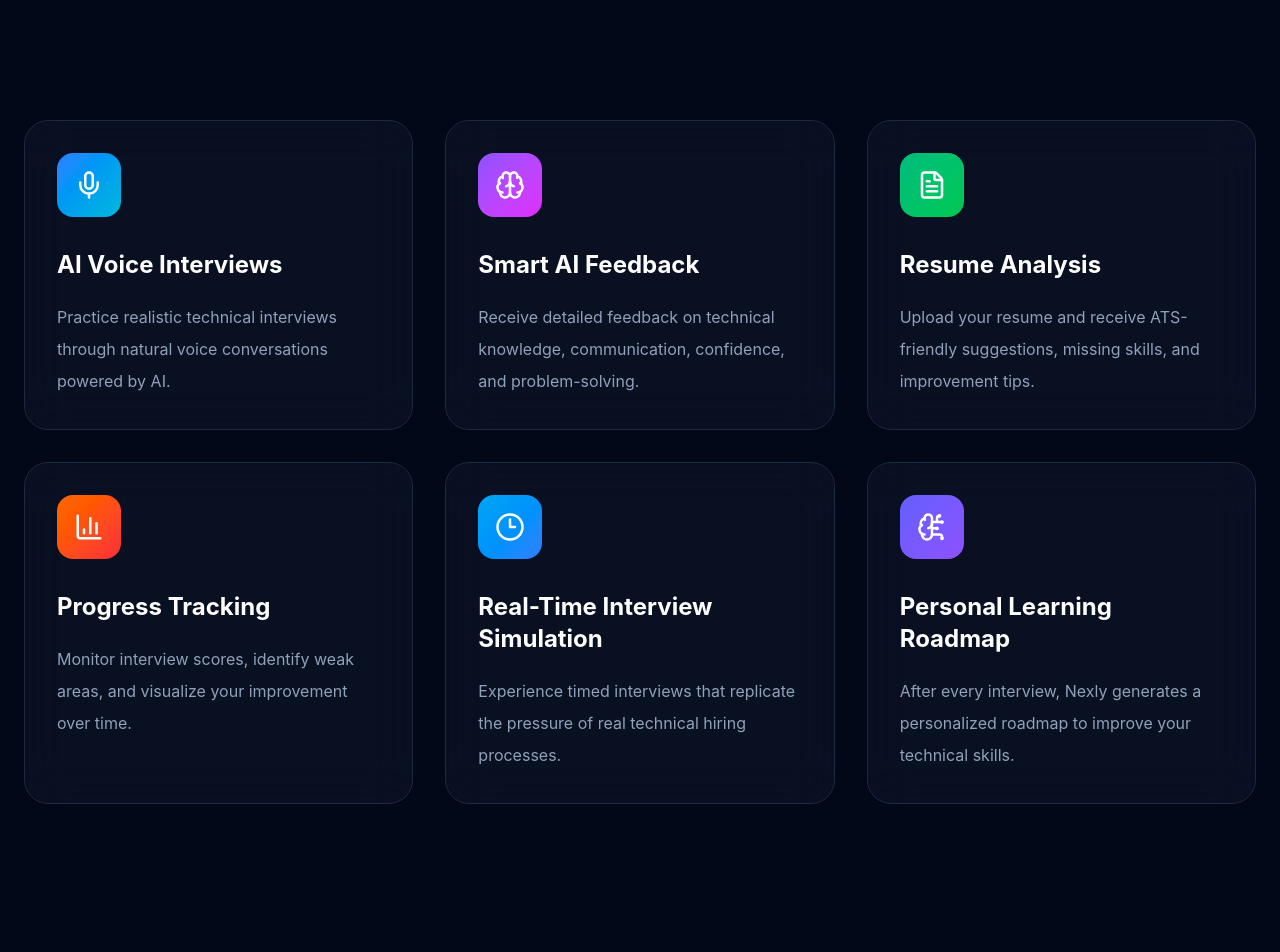
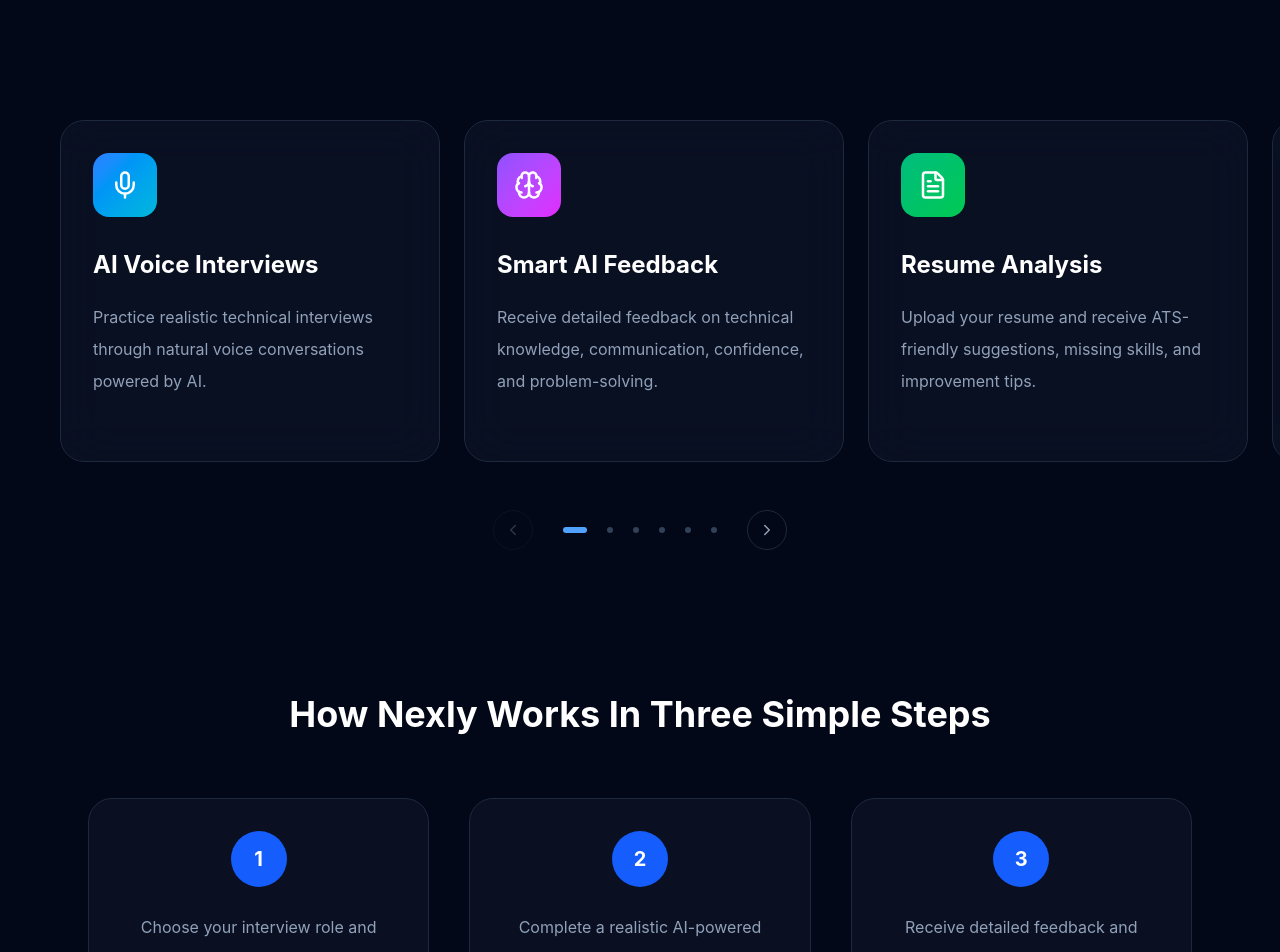
Before and after one commit to luqman-abubakri/aegis, a Next.js app: page / in a window 1280 px wide. Shown: the part 1320-2272 px from the top of the page. Built offline with nearby package versions, Linux system fonts and the light colour scheme; no server answers.

Commit message:
added some sleek animations

```diff
--- a/app/globals.css
+++ b/app/globals.css
@@ -36,3 +36,7 @@
   background: var(--primary);
   color: white;
 }
+
+.scrollbar-none::-webkit-scrollbar {
+  display: none;
+}
--- a/components/About.tsx
+++ b/components/About.tsx
@@ -1,5 +1,6 @@
 "use client";
 
+import { useRef, useState, useEffect, useCallback } from "react";
 import { motion } from "framer-motion";
 import {
   Mic,
@@ -9,6 +10,8 @@
   Clock3,
   BrainCircuit,
   ArrowRight,
+  ChevronLeft,
+  ChevronRight,
 } from "lucide-react";
 import Link from "next/link";
 import { useAuth } from "@/contexts/AuthProvider";
@@ -58,6 +61,153 @@
   },
 ];
 
+const steps = [
+  "Choose your interview role and difficulty.",
+  "Complete a realistic AI-powered interview.",
+  "Receive detailed feedback and improve.",
+];
+
+const FeatureCarousel = () => {
+  const trackRef = useRef<HTMLDivElement>(null);
+  const [activeIndex, setActiveIndex] = useState(0);
+
+  const scrollToIndex = useCallback((index: number) => {
+    const track = trackRef.current;
+    if (!track) return;
+    const card = track.children[index] as HTMLElement | undefined;
+    if (!card) return;
+    track.scrollTo({ left: card.offsetLeft - track.offsetLeft, behavior: "smooth" });
+  }, []);
+
+  const handlePrev = () => scrollToIndex(Math.max(activeIndex - 1, 0));
+  const handleNext = () => scrollToIndex(Math.min(activeIndex + 1, features.length - 1));
+
+  useEffect(() => {
+    const track = trackRef.current;
+    if (!track) return;
+
+    let frame: number;
+    const onScroll = () => {
+      cancelAnimationFrame(frame);
+      frame = requestAnimationFrame(() => {
+        const cards = Array.from(track.children) as HTMLElement[];
+        const trackCenter = track.scrollLeft + track.offsetWidth / 2;
+        let closest = 0;
+        let closestDist = Infinity;
+        cards.forEach((card, i) => {
+          const cardCenter = card.offsetLeft + card.offsetWidth / 2;
+          const dist = Math.abs(cardCenter - trackCenter);
+          if (dist < closestDist) {
+            closestDist = dist;
+            closest = i;
+          }
+        });
+        setActiveIndex(closest);
+      });
+    };
+
+    track.addEventListener("scroll", onScroll, { passive: true });
+    return () => {
+      track.removeEventListener("scroll", onScroll);
+      cancelAnimationFrame(frame);
+    };
+  }, []);
+
+  return (
+    <div className="relative">
+      <div
+        ref={trackRef}
+        className="scrollbar-none flex gap-6 overflow-x-auto scroll-smooth px-6 pb-4 [scroll-snap-type:x_mandatory] sm:px-[calc((100%-380px)/2)] xl:px-[calc((100%-1160px)/2)]"
+        style={{ scrollbarWidth: "none" }}
+      >
+        {features.map((feature, index) => {
+          const Icon = feature.icon;
+          return (
+            <motion.div
+              key={feature.title}
+              initial={{ opacity: 0, y: 20 }}
+              whileInView={{ opacity: 1, y: 0 }}
+              transition={{ delay: index * 0.06, duration: 0.5 }}
+              viewport={{ once: true, amount: 0.4 }}
+              className="w-[300px] flex-none rounded-3xl border border-slate-800 bg-slate-900/60 p-8 backdrop-blur-xl sm:w-[380px]"
+              style={{ scrollSnapAlign: "center" }}
+            >
+              <div
+                className={`mb-8 flex h-16 w-16 items-center justify-center rounded-2xl bg-gradient-to-br ${feature.color}`}
+              >
+                <Icon size={30} />
+              </div>
+
+              <h2 className="text-2xl font-bold">{feature.title}</h2>
+
+              <p className="mt-5 leading-8 text-slate-400">
+                {feature.description}
+              </p>
+            </motion.div>
+          );
+        })}
+      </div>
+
+      {/* Controls */}
+      <div className="mt-8 flex items-center justify-center gap-6">
+        <button
+          type="button"
+          onClick={handlePrev}
+          disabled={activeIndex === 0}
+          aria-label="Previous feature"
+          className="flex h-10 w-10 items-center justify-center rounded-full border border-slate-800 text-slate-400 transition-colors hover:border-blue-500/40 hover:text-white disabled:opacity-30 disabled:hover:border-slate-800 disabled:hover:text-slate-400"
+        >
+          <ChevronLeft size={18} />
+        </button>
+
+        <div className="flex items-center gap-2">
+          {features.map((feature, i) => (
+            <button
+              key={feature.title}
+              type="button"
+              onClick={() => scrollToIndex(i)}
+              aria-label={`Go to ${feature.title}`}
+              className="p-1.5"
+            >
+              <span
+                className={`block h-1.5 rounded-full transition-all duration-300 ${
+                  i === activeIndex ? "w-6 bg-blue-400" : "w-1.5 bg-slate-700"
+                }`}
+              />
+            </button>
+          ))}
+        </div>
+
+        <button
+          type="button"
+          onClick={handleNext}
+          disabled={activeIndex === features.length - 1}
+          aria-label="Next feature"
+          className="flex h-10 w-10 items-center justify-center rounded-full border border-slate-800 text-slate-400 transition-colors hover:border-blue-500/40 hover:text-white disabled:opacity-30 disabled:hover:border-slate-800 disabled:hover:text-slate-400"
+        >
+          <ChevronRight size={18} />
+        </button>
+      </div>
+    </div>
+  );
+};
+
+const stepContainerVariants = {
+  hidden: {},
+  visible: {
+    transition: { staggerChildren: 0.18 },
+  },
+};
+
+const stepItemVariants = {
+  hidden: { opacity: 0, y: 28 },
+  visible: {
+    opacity: 1,
+    y: 0,
+    transition: { duration: 0.6, ease: [0.16, 1, 0.3, 1] as const },
+  },
+};
+
 export default function FeaturesPage() {
   const { user } = useAuth();
   const ctaHref = user ? "/interview" : "/sign-up";
@@ -90,53 +240,28 @@
         </motion.p>
       </section>
 
-      {/* Features */}
-      <section className="mx-auto mt-28 grid max-w-7xl gap-8 px-6 md:grid-cols-2 xl:grid-cols-3">
-        {features.map((feature, index) => {
-          const Icon = feature.icon;
-
-          return (
-            <motion.div
-              key={feature.title}
-              initial={{ opacity: 0, y: 35 }}
-              whileInView={{ opacity: 1, y: 0 }}
-              transition={{
-                delay: index * 0.08,
-              }}
-              viewport={{ once: true }}
-              whileHover={{
-                y: -8,
-              }}
-              className="group rounded-3xl border border-slate-800 bg-slate-900/60 p-8 backdrop-blur-xl transition-all duration-300 hover:border-blue-500/40"
-            >
-              <div
-                className={`mb-8 flex h-16 w-16 items-center justify-center rounded-2xl bg-gradient-to-br ${feature.color}`}
-              >
-                <Icon size={30} />
-              </div>
-
-              <h2 className="text-2xl font-bold">{feature.title}</h2>
-
-              <p className="mt-5 leading-8 text-slate-400">
-                {feature.description}
-              </p>
-            </motion.div>
-          );
-        })}
+      {/* Features carousel */}
+      <section className="mt-28">
+        <FeatureCarousel />
       </section>
 
       {/* How It Works */}
-      <section className="mx-auto mt-36 max-w-6xl px-6 text-center">
-        <h2 className="text-4xl font-bold">How Nexly Works In Three Simple Steps</h2>
+      <motion.section
+        initial="hidden"
+        whileInView="visible"
+        viewport={{ once: true, amount: 0.3 }}
+        variants={stepContainerVariants}
+        className="mx-auto mt-36 max-w-6xl px-6 text-center"
+      >
+        <motion.h2 variants={stepItemVariants} className="text-4xl font-bold">
+          How Nexly Works In Three Simple Steps
+        </motion.h2>
 
         <div className="mt-16 grid gap-10 md:grid-cols-3">
-          {[
-            "Choose your interview role and difficulty.",
-            "Complete a realistic AI-powered interview.",
-            "Receive detailed feedback and improve.",
-          ].map((step, i) => (
-            <div
-              key={i}
+          {steps.map((step, i) => (
+            <motion.div
+              key={step}
+              variants={stepItemVariants}
               className="rounded-3xl border border-slate-800 bg-slate-900/60 p-8"
             >
               <div className="mx-auto mb-6 flex h-14 w-14 items-center justify-center rounded-full bg-blue-600 text-xl font-bold">
@@ -144,10 +269,10 @@
               </div>
 
               <p className="leading-8 text-slate-400">{step}</p>
-            </div>
+            </motion.div>
           ))}
         </div>
-      </section>
+      </motion.section>
 
       {/* CTA */}
       <section className="mx-auto my-20 max-w-5xl px-5 text-center sm:my-28 lg:my-36">
```
